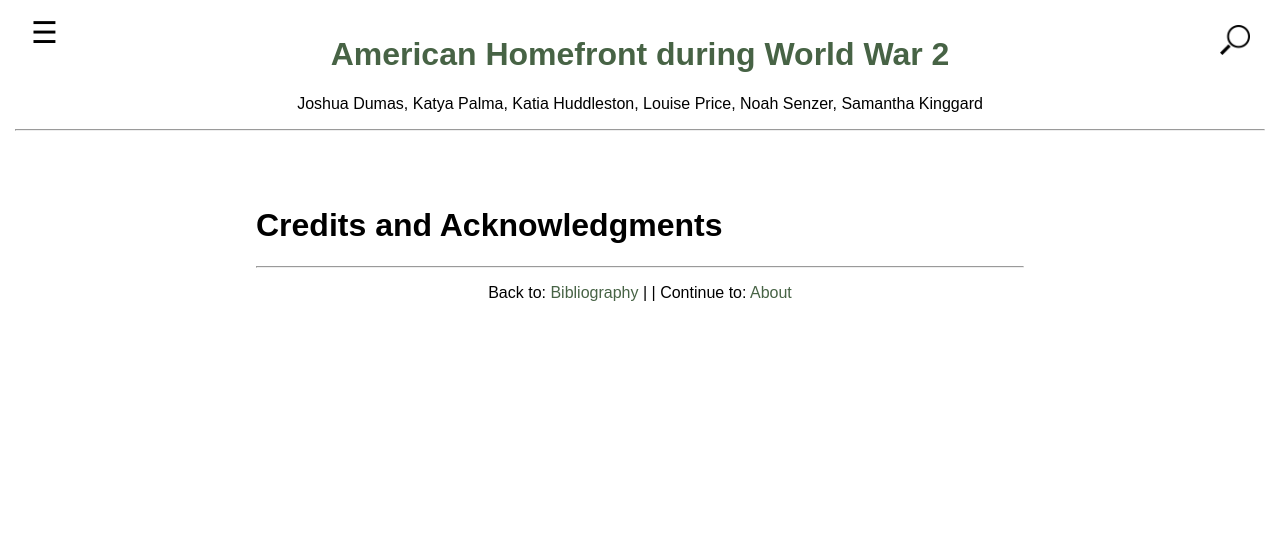
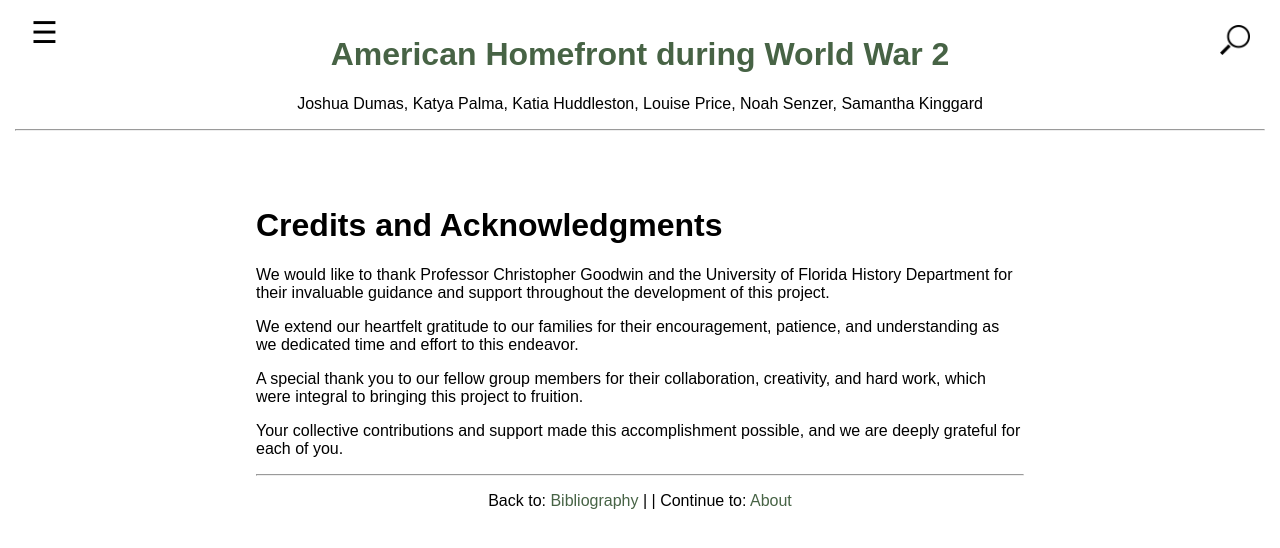
Before and after one commit to Joshuadumas2/Dumas-Joshua-WOH-3931, a Jekyll site: the page built from 006_credits_acknowledgments.md, in a window 1280 px wide. Shown: the top 548 px of the page. Built offline with Jekyll 4.4.1, drawn with Linux system fonts in a browser that asks for light colours.

Commit message:
Update 006_credits_acknowledgments.md

```diff
--- a/006_credits_acknowledgments.md
+++ b/006_credits_acknowledgments.md
@@ -5,3 +5,11 @@ number: 6
 ---
 
 # Credits and Acknowledgments
+
+We would like to thank Professor Christopher Goodwin and the University of Florida History Department for their invaluable guidance and support throughout the development of this project.
+
+We extend our heartfelt gratitude to our families for their encouragement, patience, and understanding as we dedicated time and effort to this endeavor.
+
+A special thank you to our fellow group members for their collaboration, creativity, and hard work, which were integral to bringing this project to fruition.
+
+Your collective contributions and support made this accomplishment possible, and we are deeply grateful for each of you.
```
